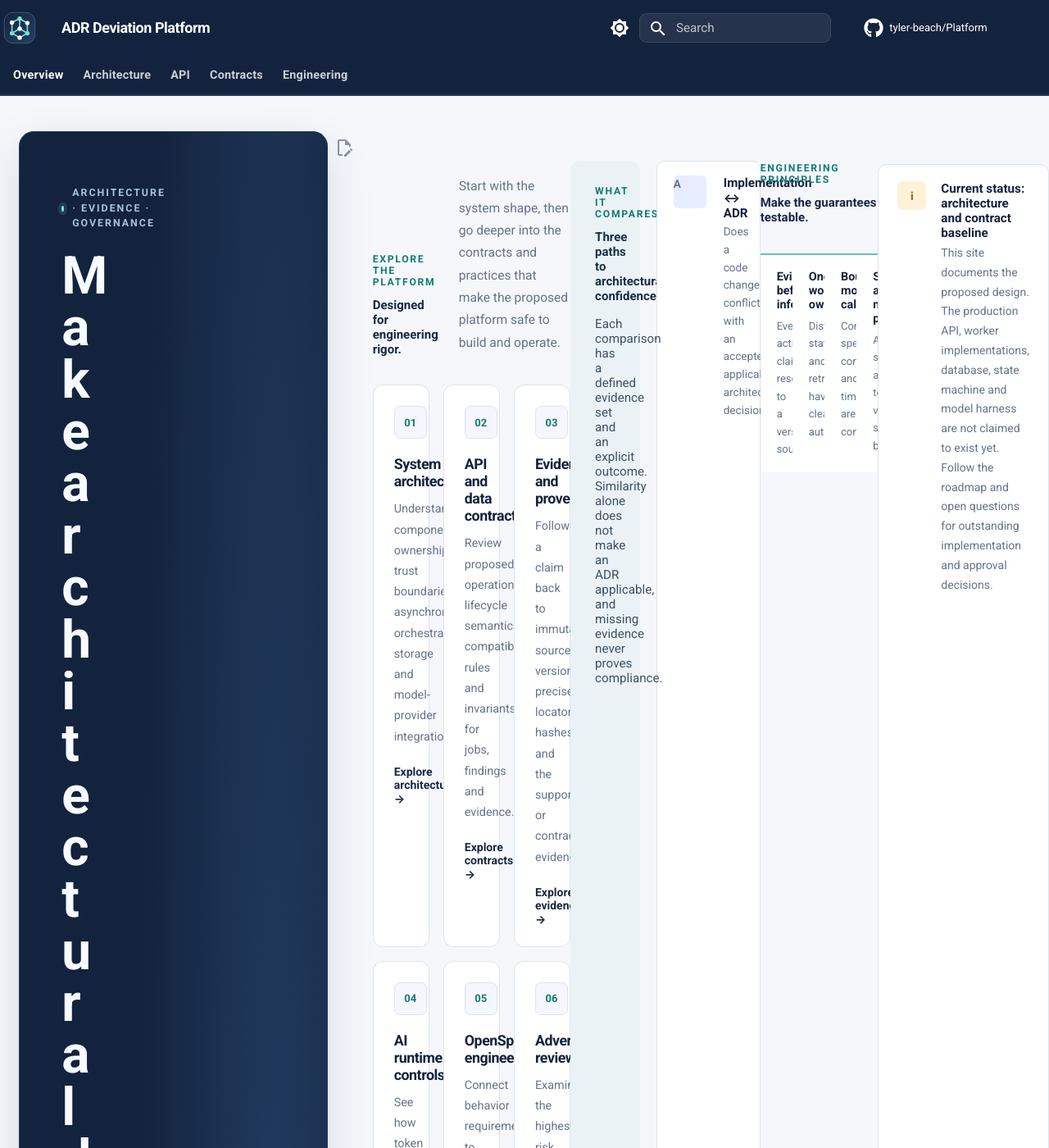
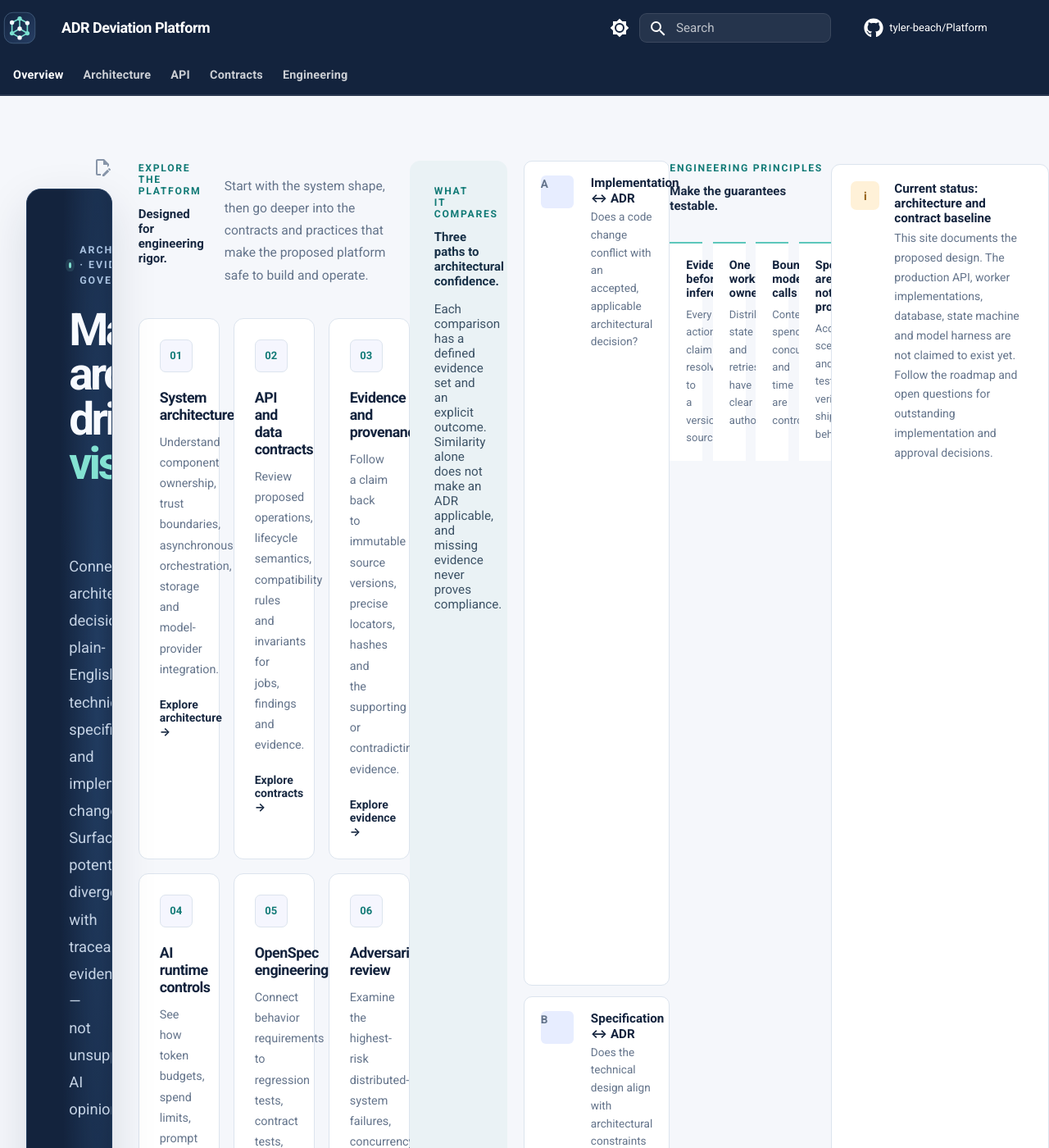
Before and after one commit to tyler-beach/Platform, an MkDocs documentation site: the page built from docs/index.md, in a window 1280 px wide and 1400 px high. Shown: the whole window at 82% size. Built offline with MkDocs 1.6.1 and Material for MkDocs 9.7.7, drawn with Linux system fonts in a browser that asks for light colours; comment, search, counter and statistics services are not loaded; some of the changed text lies outside the part shown.

Commit message:
style: prevent landing page grid collapse

```diff
--- a/docs/stylesheets/extra.css
+++ b/docs/stylesheets/extra.css
@@ -1003,3 +1003,86 @@
     animation-duration: 0.01ms !important;
   }
 }
+
+
+/* Dedicated landing-page canvas: the top tabs are its navigation. */
+.md-content:has(.home-hero) {
+  width: 100%;
+  min-width: 0;
+}
+
+.md-content:has(.home-hero) .md-content__inner {
+  width: 100%;
+  max-width: 1380px;
+  box-sizing: border-box;
+  margin: 0 auto 3rem;
+  padding: clamp(1rem, 2.5vw, 2rem);
+}
+
+.md-typeset .home-hero {
+  width: 100%;
+  max-width: 100%;
+  box-sizing: border-box;
+  grid-template-columns: minmax(0, 1.05fr) minmax(360px, 0.95fr);
+}
+
+.md-typeset .home-hero h1 {
+  max-width: 16ch;
+  overflow-wrap: normal;
+  word-break: normal;
+  hyphens: none;
+  font-size: clamp(2.65rem, 4.3vw, 4.15rem);
+}
+
+.md-typeset .home-hero__lede,
+.md-typeset .home-feature,
+.md-typeset .home-comparison__intro,
+.md-typeset .home-comparison__item,
+.md-typeset .home-principle,
+.md-typeset .home-status {
+  overflow-wrap: normal;
+  word-break: normal;
+  min-width: 0;
+}
+
+.home-feature-grid {
+  grid-template-columns: repeat(3, minmax(0, 1fr));
+}
+
+.home-section__head {
+  align-items: flex-start;
+}
+
+.home-section__intro {
+  max-width: 34rem;
+}
+
+@media screen and (max-width: 1000px) {
+  .md-content:has(.home-hero) .md-content__inner {
+    padding: 1rem;
+  }
+
+  .md-typeset .home-hero {
+    grid-template-columns: minmax(0, 1fr);
+  }
+
+  .md-typeset .home-hero h1 {
+    max-width: 15ch;
+    font-size: clamp(2.5rem, 7vw, 3.75rem);
+  }
+
+  .home-feature-grid {
+    grid-template-columns: repeat(2, minmax(0, 1fr));
+  }
+}
+
+@media screen and (max-width: 600px) {
+  .home-feature-grid,
+  .home-principles {
+    grid-template-columns: minmax(0, 1fr);
+  }
+
+  .md-typeset .home-hero {
+    padding: 1.2rem;
+  }
+}
```
